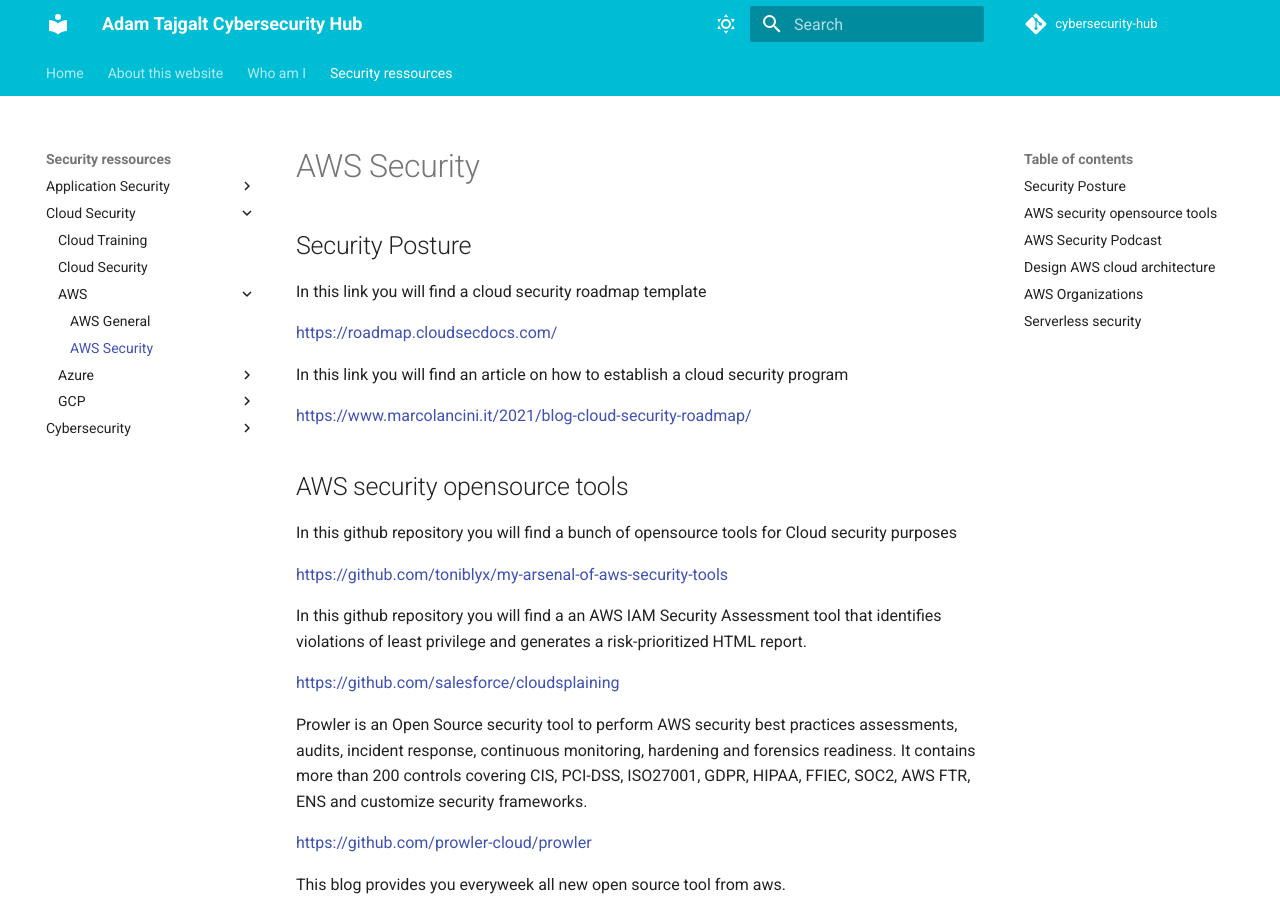
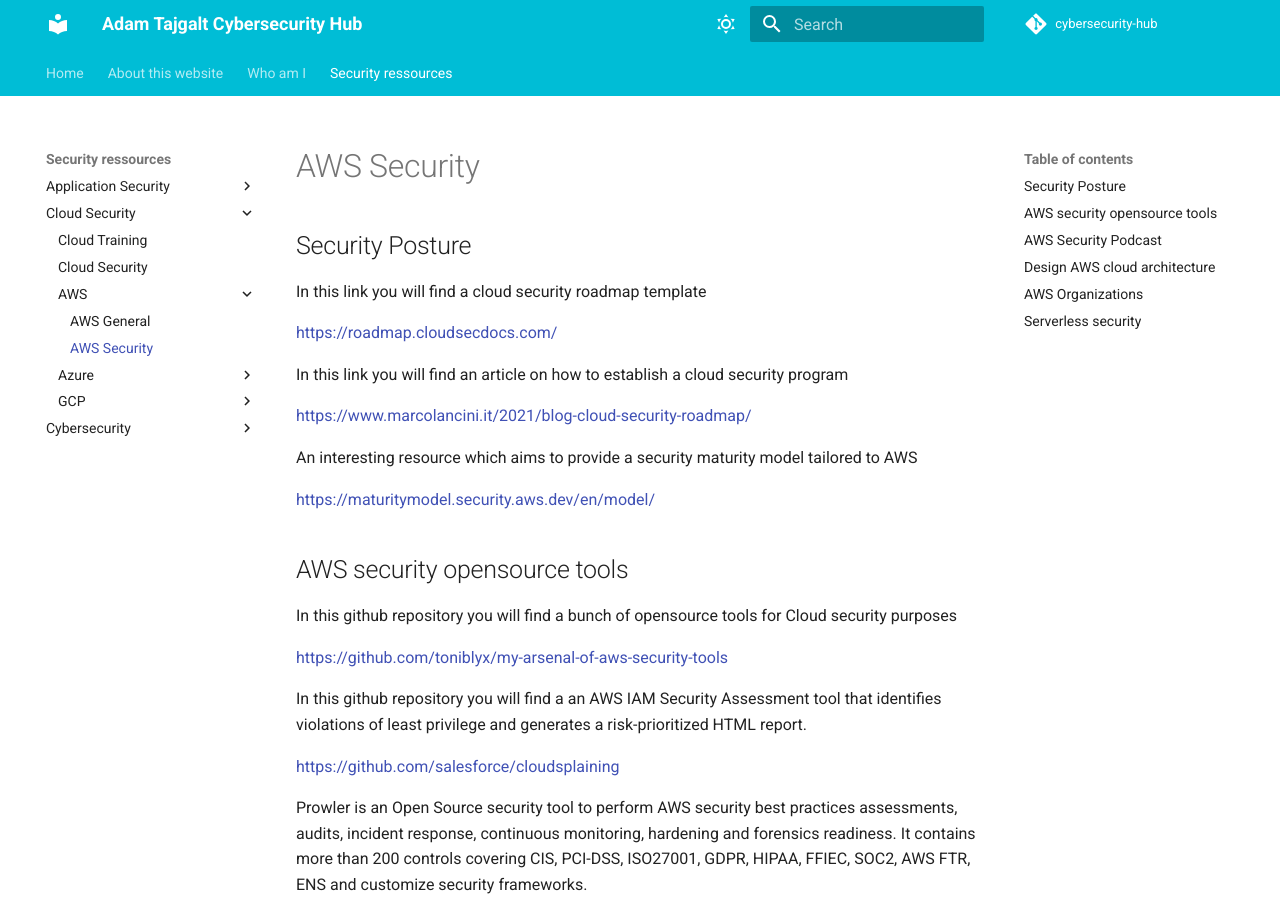
Before and after one commit to adamtaj/cybersecurity-hub, an MkDocs documentation site: the page built from docs/Security ressources/Cloud Security/AWS/AWS_Security.md, in a window 1280 px wide and 900 px high. Built offline with MkDocs 1.6.1 and Material for MkDocs 9.7.7, drawn with Linux system fonts in a browser that asks for light colours; comment, search, counter and statistics services are not loaded.

Commit message:
Add more content

```diff
--- a/docs/Security ressources/Cloud Security/AWS/AWS_Security.md
+++ b/docs/Security ressources/Cloud Security/AWS/AWS_Security.md
@@ -9,6 +9,10 @@ In this link you will find a cloud security roadmap template
 In this link you will find an article on how to establish a cloud security program
 
 <https://www.marcolancini.it/2021/blog-cloud-security-roadmap/>
+
+An interesting resource which aims to provide a security maturity model tailored to AWS
+
+<https://maturitymodel.security.aws.dev/en/model/>
 
 
 ## AWS security opensource tools
```
